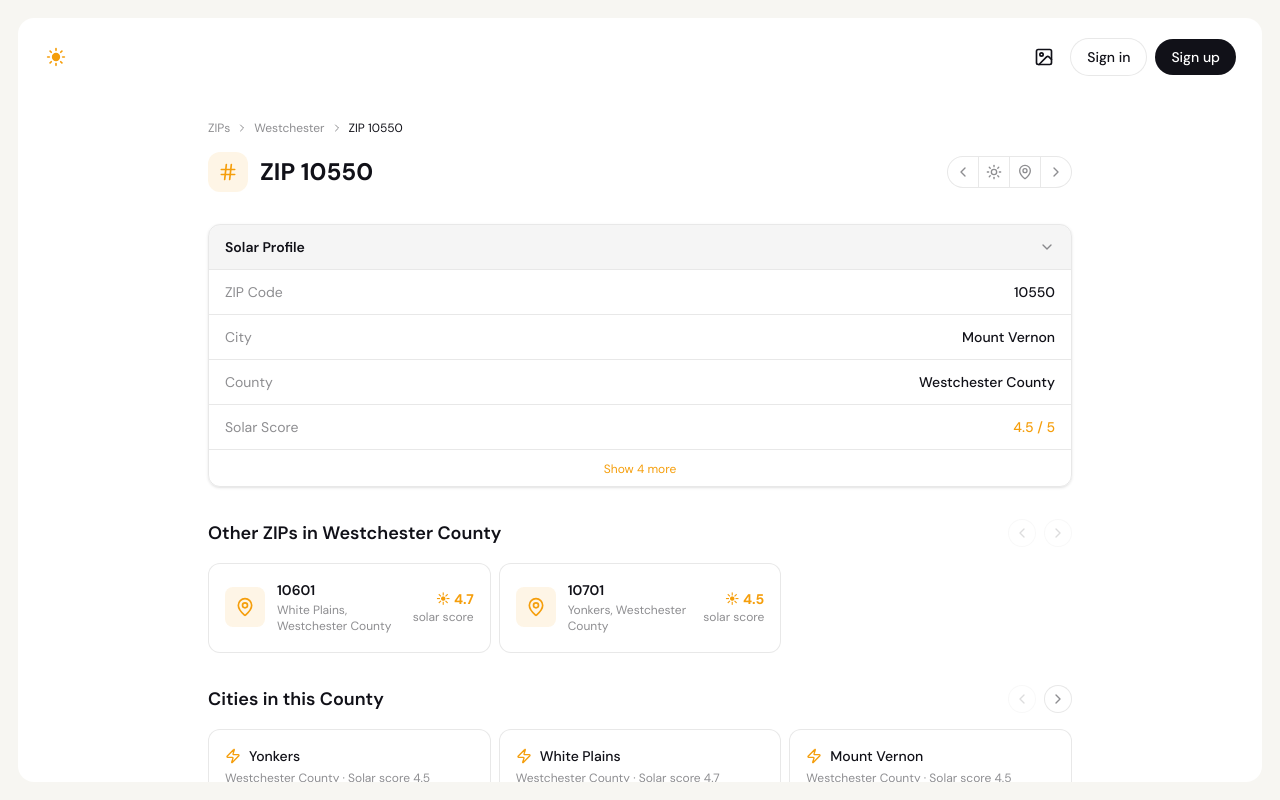
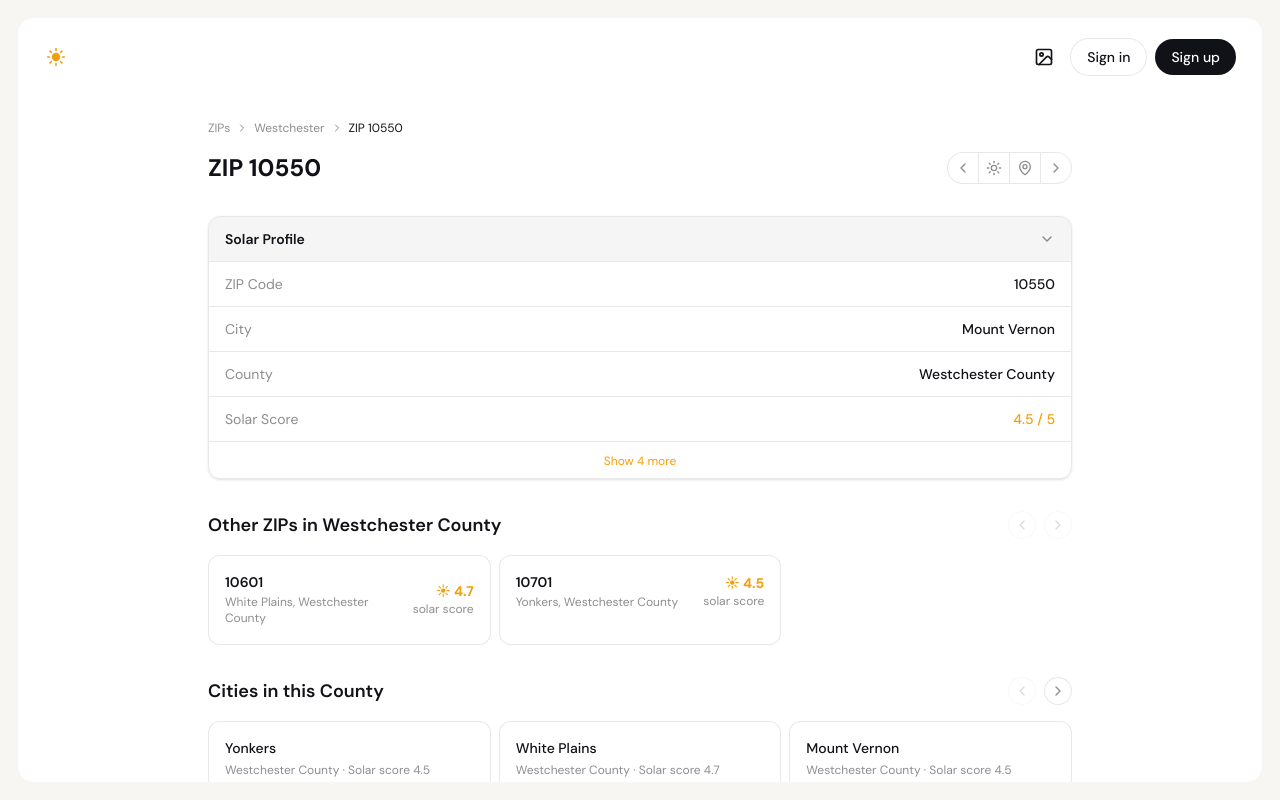
Before and after one commit to nyd-user-1/solar-gpt, a Next.js app: page /zips/10550 in a window 1280 px wide. Built offline with nearby package versions, Linux system fonts and the light colour scheme.

Commit message:
Strip decorative icons from explore and detail pages
Remove the SolarGPT hero heading, the title-square icon on each detail
page, and the per-item MapPin/Zap icons inside the carousels so the
layout matches the QuoteTorch detail-page pattern.

https://claude.ai/code/session_01UEGMjs8KnKeese6SWtshmp

```diff
--- a/src/app/(app)/cities/[slug]/page.tsx
+++ b/src/app/(app)/cities/[slug]/page.tsx
@@ -1,7 +1,6 @@
 import { notFound } from 'next/navigation'
 import { NY_COUNTIES, getCitiesByCounty } from '@/data/geo'
 import { GeoDetailPage } from '@/components/GeoDetailPage'
-import { Building2 } from 'lucide-react'
 
 // Build static city list from all counties
 function getAllCities() {
@@ -54,7 +53,6 @@ export default async function CityDetailPage({ params }: { params: Promise<{ slu
 
   return (
     <GeoDetailPage
-      icon={<Building2 className="h-5 w-5" />}
       title={city.name}
       breadcrumbs={[
         { label: 'Cities', href: '/cities' },
--- a/src/app/(app)/counties/[slug]/page.tsx
+++ b/src/app/(app)/counties/[slug]/page.tsx
@@ -1,7 +1,6 @@
 import { notFound } from 'next/navigation'
 import { NY_COUNTIES, GEA_REGIONS, getCitiesByCounty } from '@/data/geo'
 import { GeoDetailPage } from '@/components/GeoDetailPage'
-import { MapPin } from 'lucide-react'
 
 export function generateStaticParams() {
   return NY_COUNTIES.map(c => ({ slug: c.slug }))
@@ -51,7 +50,6 @@ export default async function CountyDetailPage({ params }: { params: Promise<{ s
 
   return (
     <GeoDetailPage
-      icon={<MapPin className="h-5 w-5" />}
       title={`${county.name} County`}
       breadcrumbs={[
         { label: 'Counties', href: '/counties' },
--- a/src/app/(app)/explore/page.tsx
+++ b/src/app/(app)/explore/page.tsx
@@ -85,11 +85,6 @@ export default function ExplorePage() {
       <div className="flex-1 overflow-y-auto">
         <div className="px-4 pt-2 pb-16 sm:pb-10">
 
-          {/* Hero */}
-          <div className="mb-6">
-            <h1 className="text-3xl font-bold text-[var(--txt)]">SolarGPT</h1>
-          </div>
-
           {/* Top counties horizontal scroll */}
           <h2 className="text-xl font-bold text-[var(--txt)] mb-4">
             By County
--- a/src/app/(app)/gea-regions/[slug]/page.tsx
+++ b/src/app/(app)/gea-regions/[slug]/page.tsx
@@ -1,7 +1,6 @@
 import { notFound } from 'next/navigation'
 import { GEA_REGIONS, NY_COUNTIES } from '@/data/geo'
 import { GeoDetailPage } from '@/components/GeoDetailPage'
-import { Zap } from 'lucide-react'
 
 export function generateStaticParams() {
   return GEA_REGIONS.map(g => ({ slug: g.slug }))
@@ -53,7 +52,6 @@ export default async function GeaRegionDetailPage({ params }: { params: Promise<
 
   return (
     <GeoDetailPage
-      icon={<Zap className="h-5 w-5" />}
       title={region.name}
       breadcrumbs={[{ label: 'GEA Regions', href: '/gea-regions' }]}
       prev={prev}
--- a/src/app/(app)/states/[slug]/page.tsx
+++ b/src/app/(app)/states/[slug]/page.tsx
@@ -1,7 +1,6 @@
 import { notFound } from 'next/navigation'
 import { STATES, NY_COUNTIES } from '@/data/geo'
 import { GeoDetailPage } from '@/components/GeoDetailPage'
-import { Map } from 'lucide-react'
 
 export function generateStaticParams() {
   return STATES.map(s => ({ slug: s.slug }))
@@ -50,7 +49,6 @@ export default async function StateDetailPage({ params }: { params: Promise<{ sl
 
   return (
     <GeoDetailPage
-      icon={<Map className="h-5 w-5" />}
       title={state.name}
       breadcrumbs={[{ label: 'States', href: '/states' }]}
       prev={prev}
--- a/src/app/(app)/zips/[zip]/page.tsx
+++ b/src/app/(app)/zips/[zip]/page.tsx
@@ -1,7 +1,6 @@
 import { notFound } from 'next/navigation'
 import { SAMPLE_ZIPS, NY_COUNTIES, getCitiesByCounty } from '@/data/geo'
 import { GeoDetailPage } from '@/components/GeoDetailPage'
-import { Hash } from 'lucide-react'
 
 export function generateStaticParams() {
   return SAMPLE_ZIPS.map(z => ({ zip: z.zip }))
@@ -48,7 +47,6 @@ export default async function ZipDetailPage({ params }: { params: Promise<{ zip:
 
   return (
     <GeoDetailPage
-      icon={<Hash className="h-5 w-5" />}
       title={`ZIP ${zipData.zip}`}
       breadcrumbs={[
         { label: 'ZIPs', href: '/zips' },
--- a/src/components/GeoDetailPage.tsx
+++ b/src/components/GeoDetailPage.tsx
@@ -3,7 +3,7 @@
 import Link from 'next/link'
 import { useRouter } from 'next/navigation'
 import { useState, useEffect } from 'react'
-import { ChevronLeft, ChevronRight, ChevronDown, Sun, Search, MapPin, Zap } from 'lucide-react'
+import { ChevronLeft, ChevronRight, ChevronDown, Sun, Search, MapPin } from 'lucide-react'
 import { Carousel, CarouselContent, CarouselItem, CarouselPrevious, CarouselNext } from '@/components/ui/carousel'
 
 export interface InfoRow {
@@ -21,8 +21,6 @@ export interface CarouselCard {
 }
 
 export interface DetailPageProps {
-  /** Icon to show next to the title */
-  icon?: React.ReactNode
   /** Page title */
   title: string
   /** Breadcrumbs: [{label, href}] */
@@ -69,7 +67,7 @@ function SolarScoreDots({ score }: { score: number }) {
 }
 
 export function GeoDetailPage({
-  icon, title, breadcrumbs, prev, next, listHref, listLabel,
+  title, breadcrumbs, prev, next, listHref, listLabel,
   infoRows, carouselTitle, carouselItems,
   carousel2Title, carousel2Items,
   searchPlaceholder, onSearch,
@@ -110,10 +108,7 @@ export function GeoDetailPage({
 
         {/* Header */}
         <div className="mb-8 flex items-center justify-between gap-2">
-          <div className="flex items-center gap-3">
-            {icon && <div className="flex h-10 w-10 items-center justify-center rounded-xl bg-solar/10 text-solar">{icon}</div>}
-            <h1 className="text-2xl font-bold text-[var(--txt)]">{title}</h1>
-          </div>
+          <h1 className="text-2xl font-bold text-[var(--txt)]">{title}</h1>
 
           {/* Button group */}
           <div className="hidden sm:flex items-center shrink-0">
@@ -234,7 +229,6 @@ export function GeoDetailPage({
                 [...Array(3)].map((_, i) => (
                   <CarouselItem key={i} className="basis-full sm:basis-1/2 md:basis-1/3">
                     <div className="w-full min-h-[90px] rounded-xl border border-[var(--border)] bg-white dark:bg-[var(--surface)] p-4 flex items-center gap-3">
-                      <SkeletonBar className="h-10 w-10 shrink-0 rounded-lg" />
                       <div className="flex-1 space-y-2">
                         <SkeletonBar className="h-3 w-20" />
                         <SkeletonBar className="h-3 w-28" />
@@ -254,9 +248,6 @@ export function GeoDetailPage({
                     className="block w-full min-h-[90px] rounded-xl border border-[var(--border)] bg-white dark:bg-[var(--surface)] p-4 transition-all hover:bg-[var(--inp-bg)] hover:border-transparent cursor-pointer"
                   >
                     <div className="flex items-center gap-3 h-full">
-                      <div className="flex h-10 w-10 shrink-0 items-center justify-center rounded-lg bg-solar/10 text-solar">
-                        <MapPin className="h-5 w-5" />
-                      </div>
                       <div className="flex-1 min-w-0">
                         <p className="text-sm font-semibold text-[var(--txt)] truncate">{item.title}</p>
                         <p className="mt-0.5 text-xs text-[var(--muted)]">{item.subtitle}</p>
@@ -303,10 +294,7 @@ export function GeoDetailPage({
                       href={item.href}
                       className="block w-full rounded-xl border border-[var(--border)] bg-white dark:bg-[var(--surface)] p-4 text-left transition-all hover:bg-[var(--inp-bg)] hover:border-transparent cursor-pointer overflow-hidden"
                     >
-                      <div className="flex items-center gap-2 mb-1">
-                        <Zap className="h-4 w-4 text-solar shrink-0" />
-                        <p className="text-sm font-medium text-[var(--txt)] truncate">{item.title}</p>
-                      </div>
+                      <p className="mb-1 text-sm font-medium text-[var(--txt)] truncate">{item.title}</p>
                       <p className="text-xs text-[var(--muted)] line-clamp-2">{item.subtitle}</p>
                     </Link>
                   </CarouselItem>
```
